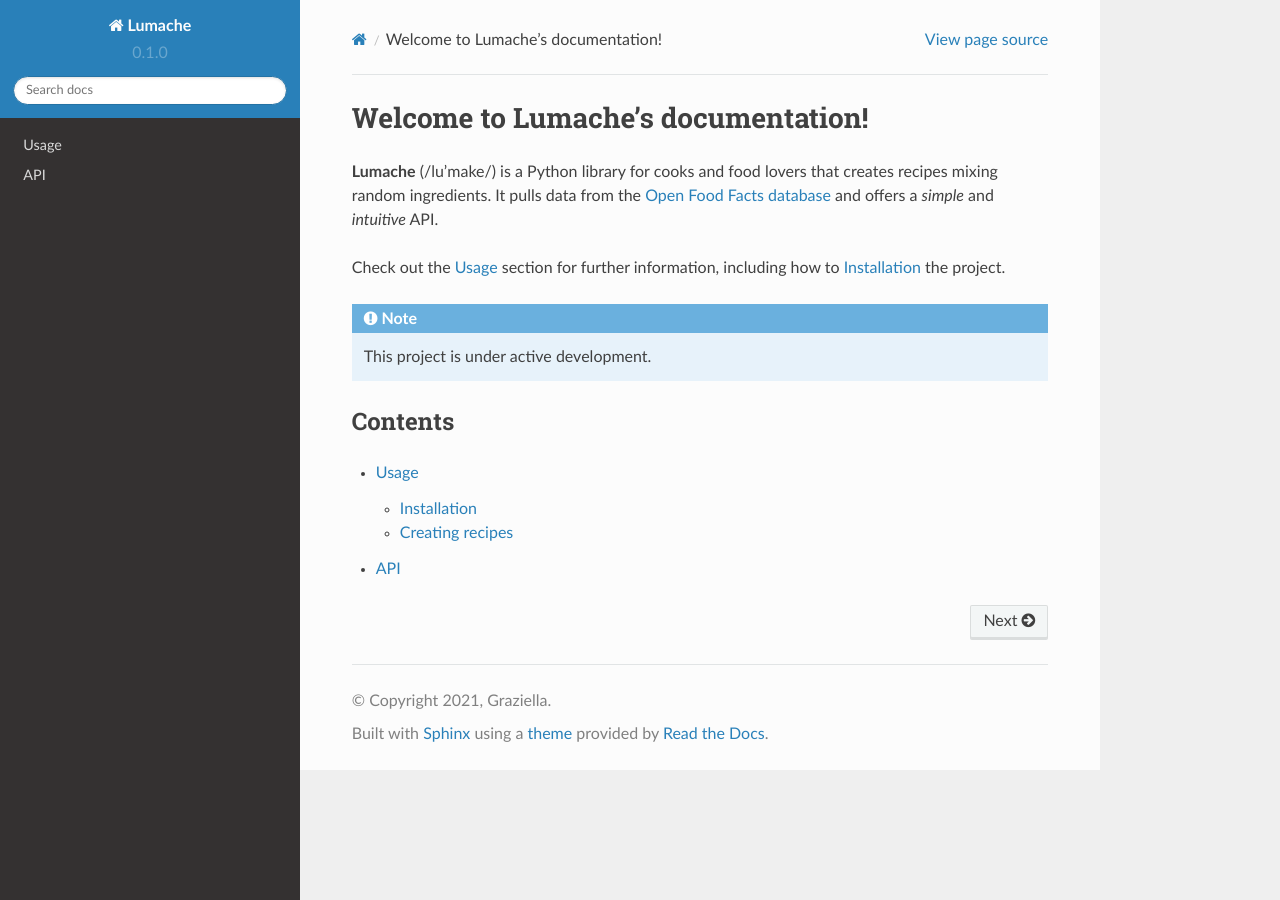
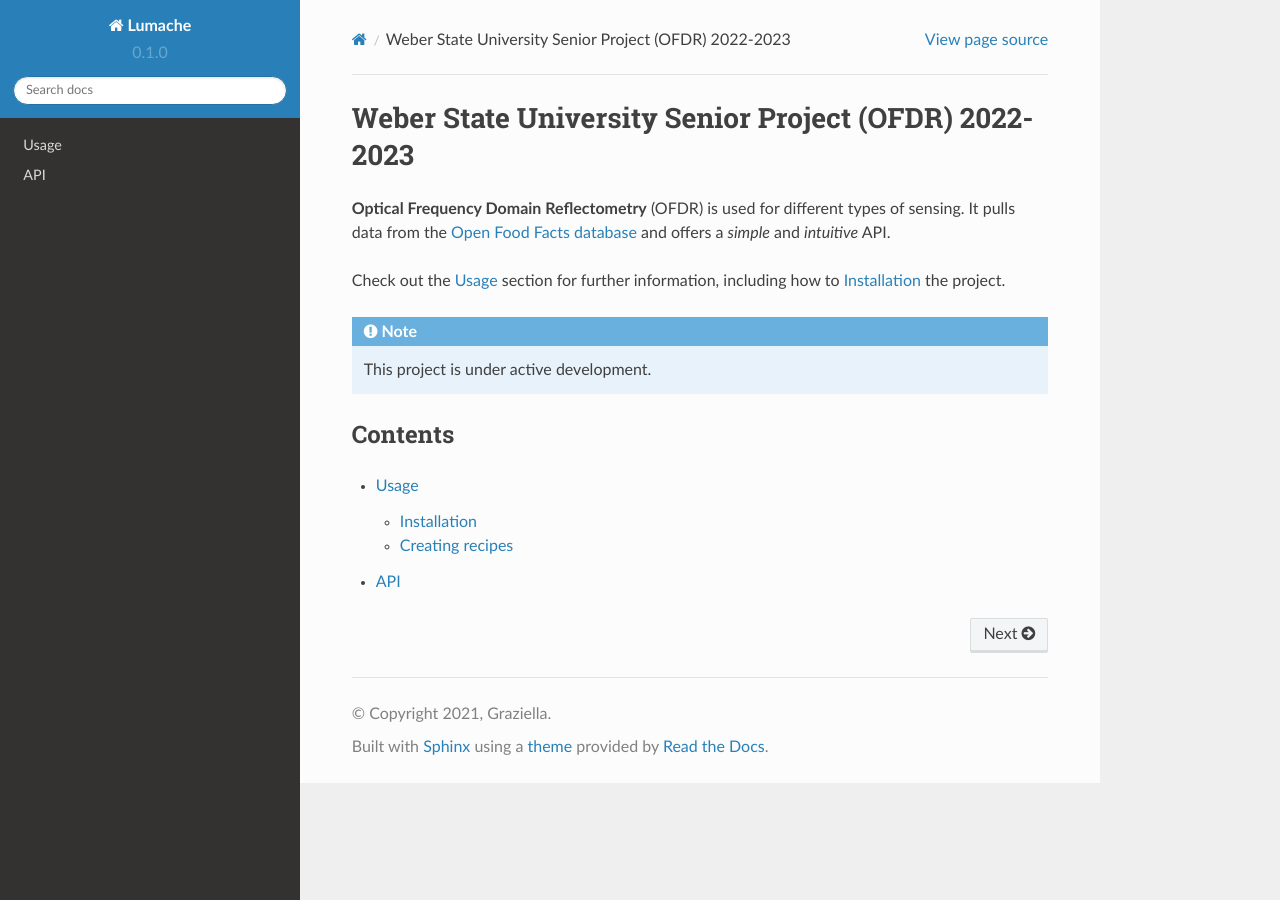
Before and after one commit to wattsjake/OFDR, a Sphinx documentation site: the page built from docs/source/index.rst, in a window 1280 px wide. Built offline with Sphinx 7.4.7 and the Read the Docs theme 2.0.0, drawn with Linux system fonts in a browser that asks for light colours.

Commit message:
changed title

```diff
--- a/docs/source/index.rst
+++ b/docs/source/index.rst
@@ -1,8 +1,7 @@
-Welcome to Lumache's documentation!
+Weber State University Senior Project (OFDR) 2022-2023
 ===================================
 
-**Lumache** (/lu'make/) is a Python library for cooks and food lovers
-that creates recipes mixing random ingredients.
+**Optical Frequency Domain Reflectometry** (OFDR) is used for different types of sensing.
 It pulls data from the `Open Food Facts database <https://world.openfoodfacts.org/>`_
 and offers a *simple* and *intuitive* API.
 
```
